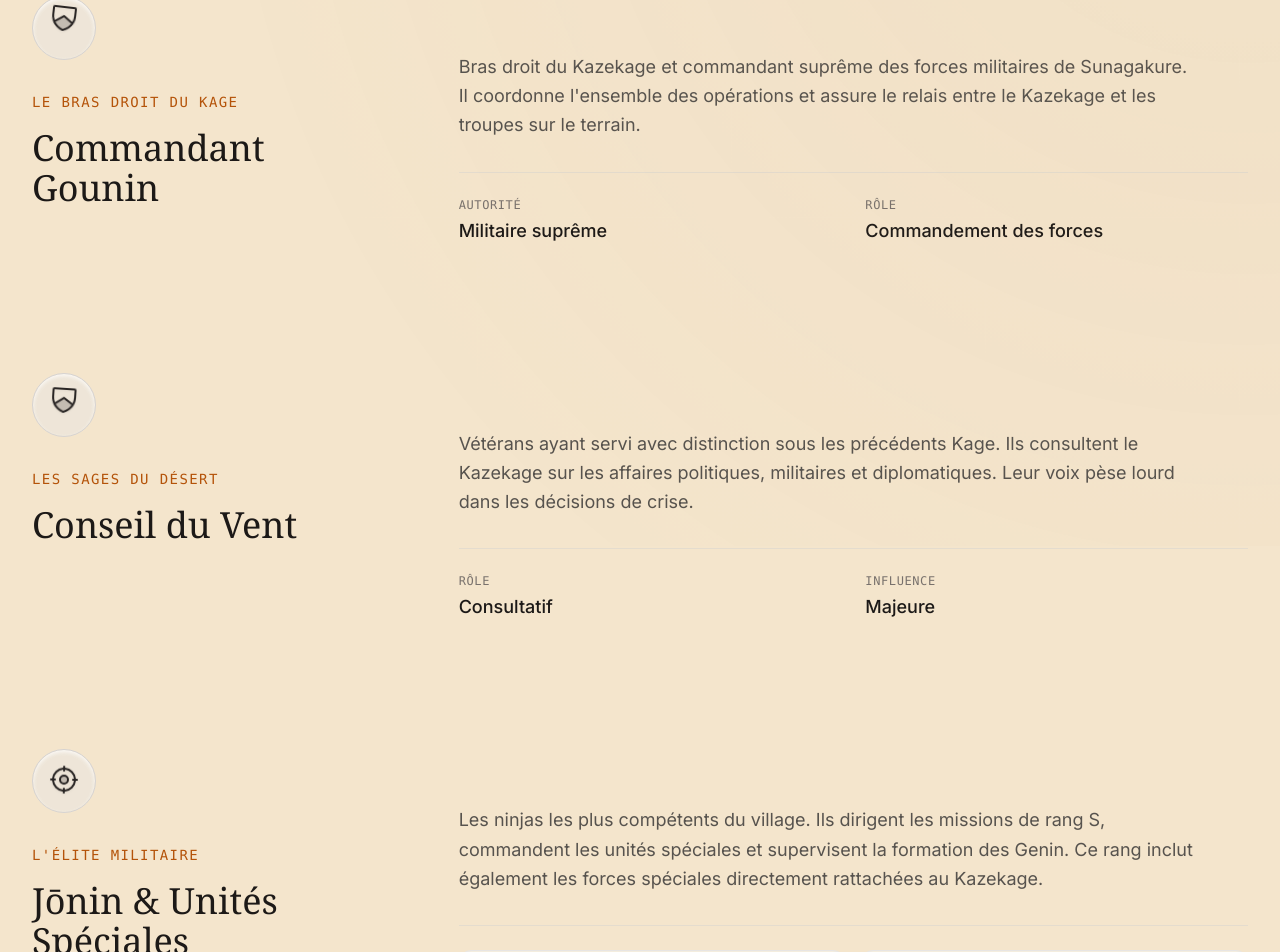
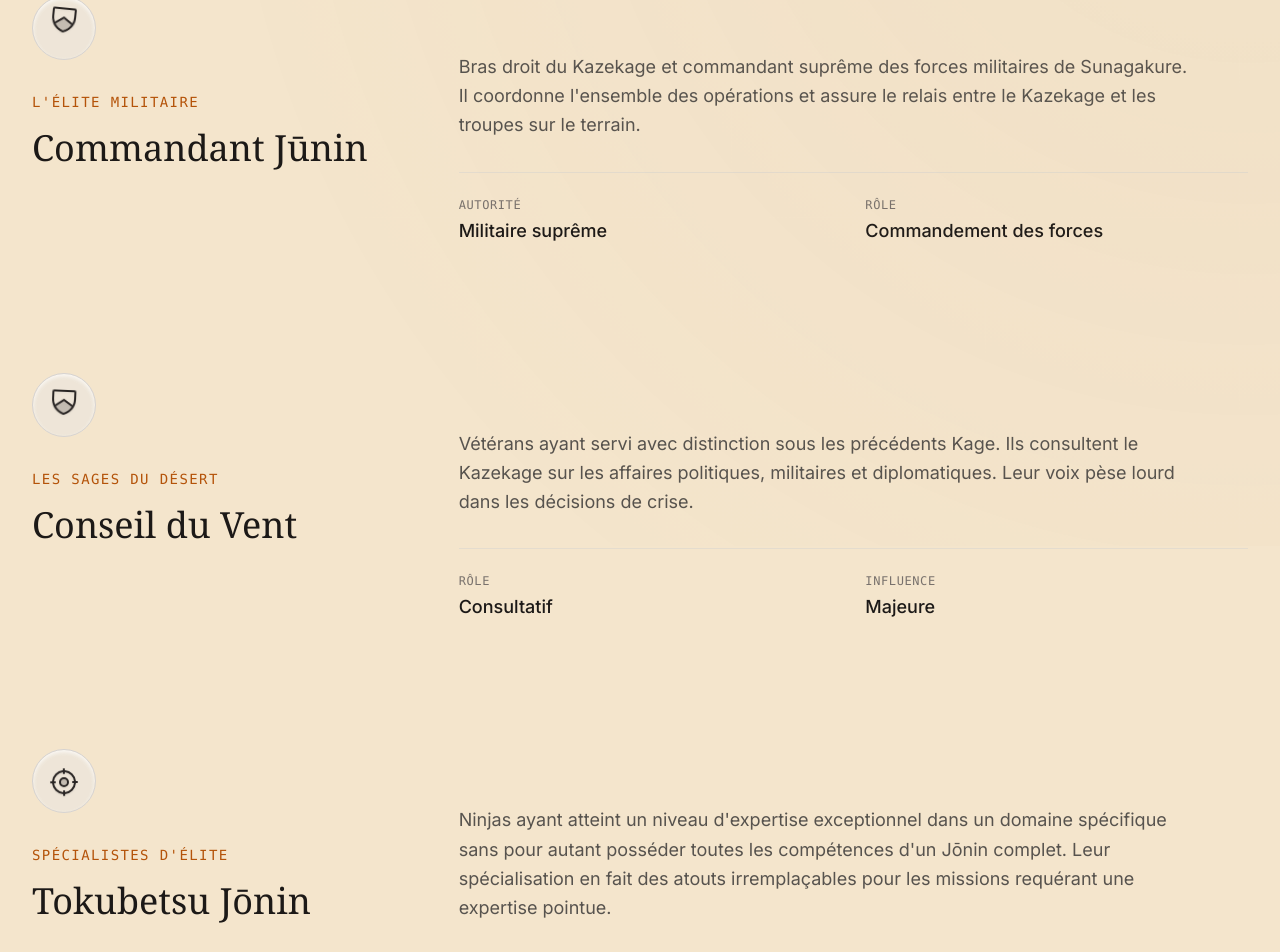
Before and after one commit to dexteee-r/SolveRP-SunaLogistic, a Next.js app in the folder sunna-website/: page /hierarchie in a window 1280 px wide. Shown: the part 1034-1986 px from the top of the page. Built offline with nearby package versions, Linux system fonts and the light colour scheme.

Commit message:
correction Junin à Commandant Junnin

```diff
--- a/sunna-website/src/components/sections/HierarchyScroll.tsx
+++ b/sunna-website/src/components/sections/HierarchyScroll.tsx
@@ -19,9 +19,9 @@ const HIERARCHY_DATA = [
     ],
   },
   {
-    id: "commandant-gounin",
-    role: "Commandant Gounin",
-    title: "Le Bras Droit du Kage",
+    id: "commandant junin",
+    role: "Commandant Jūnin",
+    title: "L'Élite Militaire",
     icon: ShieldChevron,
     description:
       "Bras droit du Kazekage et commandant suprême des forces militaires de Sunagakure. Il coordonne l'ensemble des opérations et assure le relais entre le Kazekage et les troupes sur le terrain.",
@@ -43,12 +43,12 @@ const HIERARCHY_DATA = [
     ],
   },
   {
-    id: "jonin",
-    role: "Jōnin & Unités Spéciales",
-    title: "L'Élite Militaire",
+    id: "tokubetsu-jonin",
+    role: "Tokubetsu Jōnin",
+    title: "Spécialistes d'Élite",
     icon: Crosshair,
     description:
-      "Les ninjas les plus compétents du village. Ils dirigent les missions de rang S, commandent les unités spéciales et supervisent la formation des Genin. Ce rang inclut également les forces spéciales directement rattachées au Kazekage.",
+      "Ninjas ayant atteint un niveau d'expertise exceptionnel dans un domaine spécifique sans pour autant posséder toutes les compétences d'un Jōnin complet. Leur spécialisation en fait des atouts irremplaçables pour les missions requérant une expertise pointue.",
     subDivisions: [
       { name: "ANBU", desc: "Forces spéciales d'élite, opérations secrètes." },
       { name: "Koan", desc: "Maîtres marionnettistes, division tactique." },
@@ -65,18 +65,6 @@ const HIERARCHY_DATA = [
     stats: [
       { label: "Missions", value: "Rang B & C" },
       { label: "Responsabilité", value: "Chefs d'escouade" },
-    ],
-  },
-  {
-    id: "tokubetsu-jonin",
-    role: "Tokubetsu Jōnin",
-    title: "Spécialistes d'Élite",
-    icon: Crosshair,
-    description:
-      "Ninjas ayant atteint un niveau d'expertise exceptionnel dans un domaine spécifique sans pour autant posséder toutes les compétences d'un Jōnin complet. Leur spécialisation en fait des atouts irremplaçables pour les missions requérant une expertise pointue.",
-    stats: [
-      { label: "Rang", value: "Jōnin spécialisé" },
-      { label: "Missions", value: "Rang A (spécialité)" },
     ],
   },
   {
```
